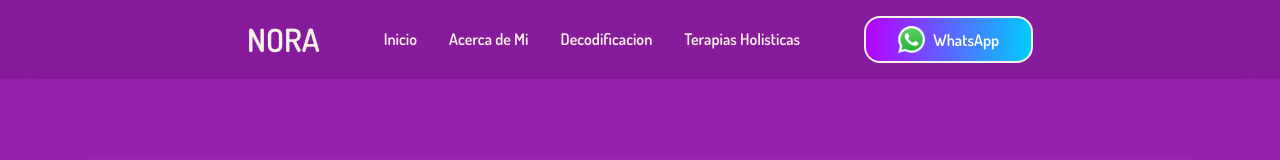
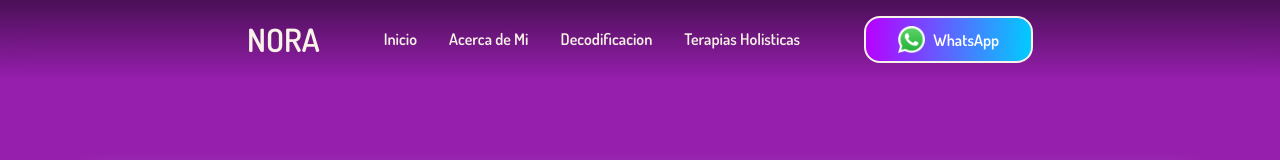
Before and after one commit to LeandroOnline/nora, a Next.js app: page / in a window 1280 px wide. Shown: the top 160 px of the page. Built offline with nearby package versions, Linux system fonts and the light colour scheme.

Commit message:
feat: new background

```diff
--- a/app/Components/Navbar.module.css
+++ b/app/Components/Navbar.module.css
@@ -6,7 +6,7 @@
   align-items: center;
   gap: 64px;
   color: var(--light-Cream, #f9f2e8);
-  background: rgba(0, 0, 0, 0.1);
+  background: linear-gradient(180deg, hsl(290, 69%, 20%), rgba(255, 255, 255, 0));
   backdrop-filter: blur(15px);
   position: fixed;
   left: 0;
```
